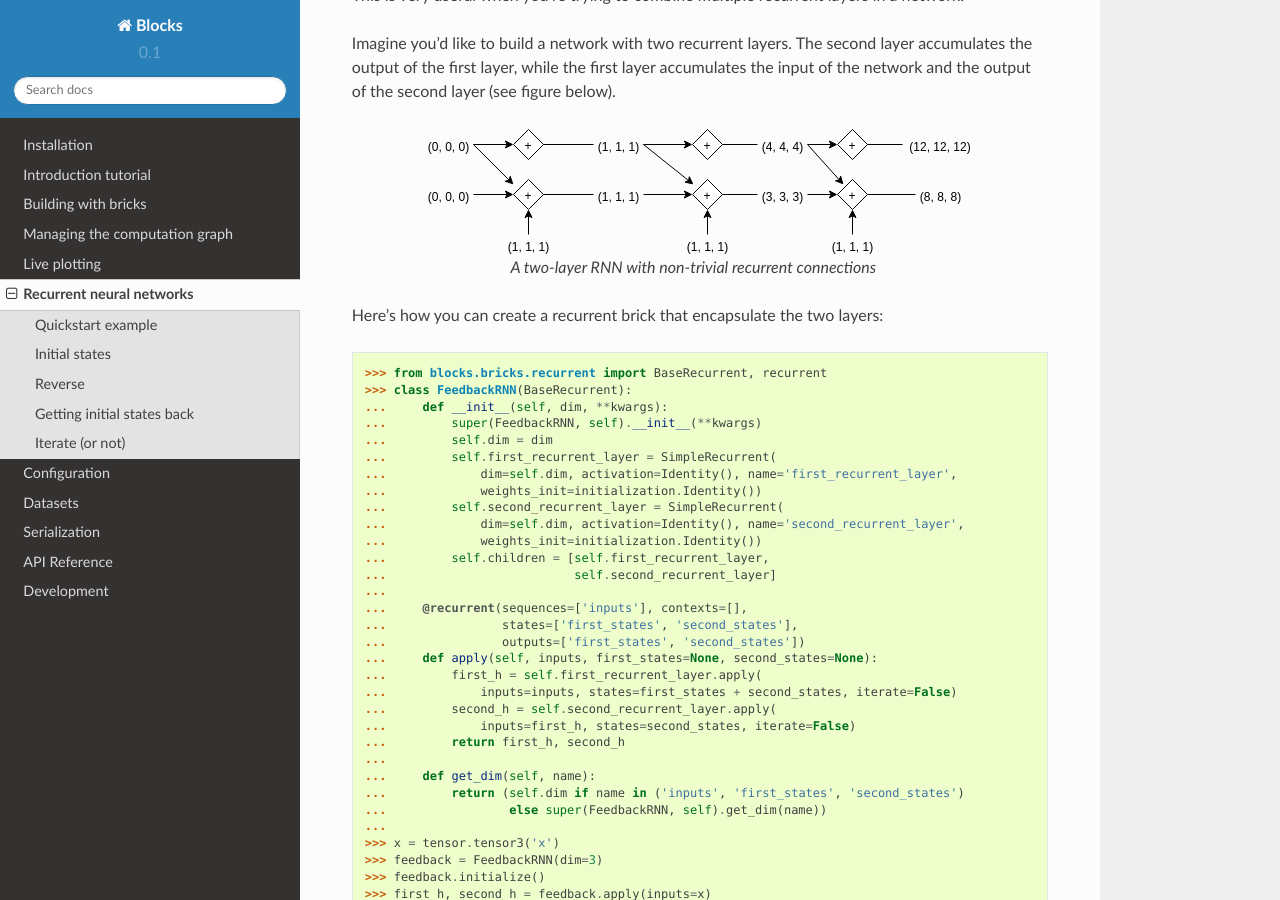
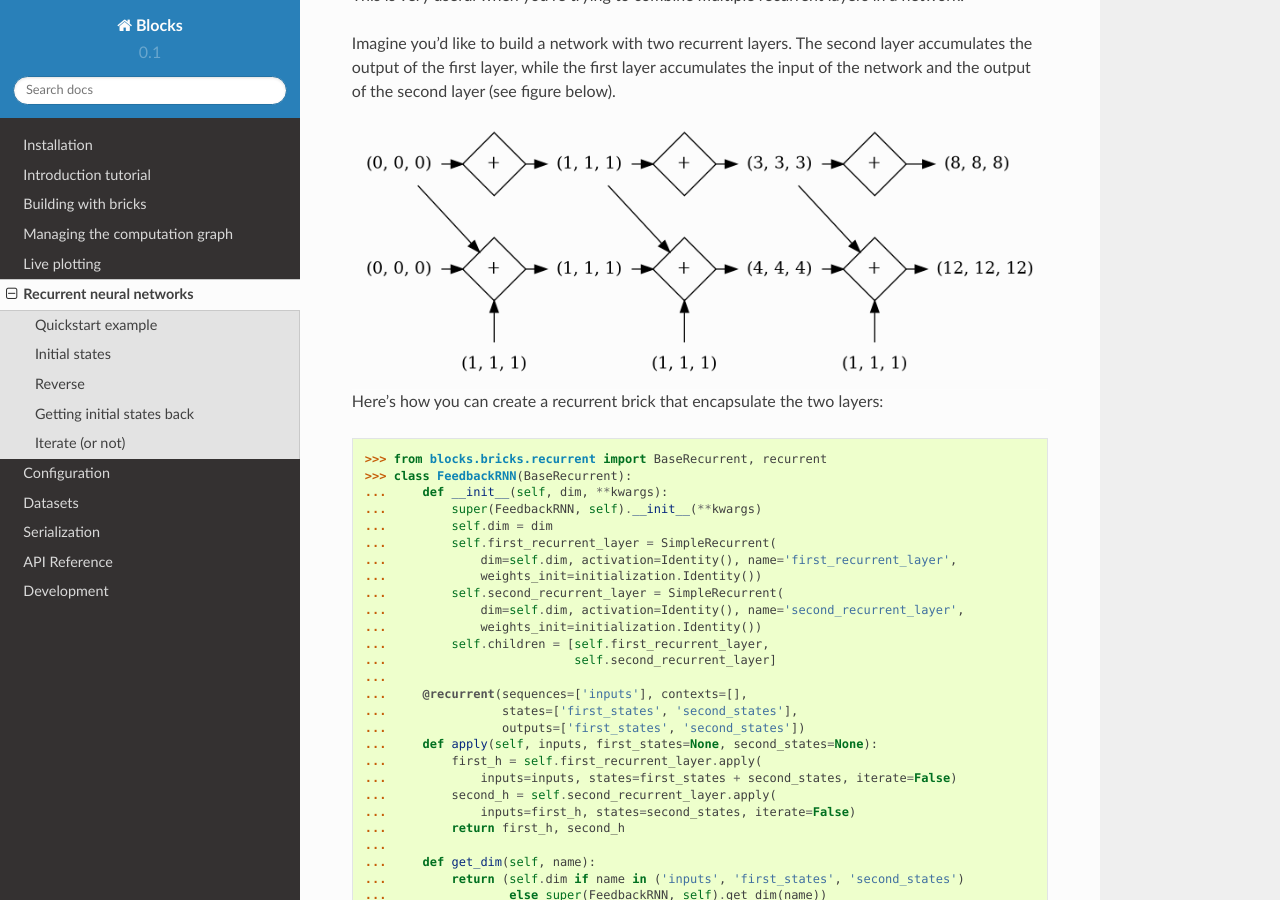
Before and after one commit to mila-iqia/blocks, a Sphinx documentation site: the page built from docs/rnn.rst, in a window 1280 px wide and 900 px high, scrolled down 2526 px. Built offline with Sphinx 7.4.7 and the Read the Docs theme 2.0.0, drawn with Linux system fonts in a browser that asks for light colours; some of the changed lines change nothing that is shown.

Commit message:
Replace SVG figure with graphviz directive

```diff
--- a/docs/rnn.rst
+++ b/docs/rnn.rst
@@ -129,10 +129,33 @@ layer accumulates the output of the first layer, while the first layer
 accumulates the input of the network and the output of the second layer (see
 figure below).
 
-.. figure:: _static/feedback_rnn.svg
-   :align: center
+.. digraph:: feedback_rnn
 
-   A two-layer RNN with non-trivial recurrent connections
+   node [shape=plaintext,label="(1, 1, 1)"];
+   x_1; x_2; x_3;
+
+   node [shape=plaintext];
+   h1_0 [label="(0, 0, 0)"]; h1_1 [label="(1, 1, 1)"];
+   h1_2 [label="(4, 4, 4)"]; h1_3 [label="(12, 12, 12)"];
+   h2_0 [label="(0, 0, 0)"]; h2_1 [label="(1, 1, 1)"];
+   h2_2 [label="(3, 3, 3)"]; h2_3 [label="(8, 8, 8)"];
+
+   node [shape=diamond,regular=1,label="+"];
+   plus_1_1; plus_1_2; plus_1_3; plus_2_1; plus_2_2; plus_2_3;
+
+   x_1 -> plus_1_1; x_2 -> plus_1_2; x_3 -> plus_1_3;
+   h1_0 -> plus_1_1 -> h1_1 -> plus_1_2 -> h1_2 -> plus_1_3 -> h1_3;
+   h2_0 -> plus_2_1 -> h2_1 -> plus_2_2 -> h2_2 -> plus_2_3 -> h2_3;
+   h2_0 -> plus_1_1; h2_1 -> plus_1_2; h2_2 -> plus_1_3;
+
+   edge [style=invis];
+   h2_0 -> h1_0; h2_1 -> h1_1; h2_2 -> h1_2; h2_3 -> h1_3;
+   plus_2_1 -> plus_1_1; plus_2_2 -> plus_1_2; plus_2_3 -> plus_1_3;
+
+   { rank=source; h2_0, h2_1, h2_2, h2_3, plus_2_1, plus_2_2, plus_2_3 }
+   { rank=same; h1_0, h1_1, h1_2, h1_3, plus_1_1, plus_1_2, plus_1_3 }
+   { rank=sink; x_1, x_2, x_3}
+
 
 Here's how you can create a recurrent brick that encapsulate the two layers:
 
```
Also changed, not shown: docs/_static/feedback_rnn.svg (deleted).
